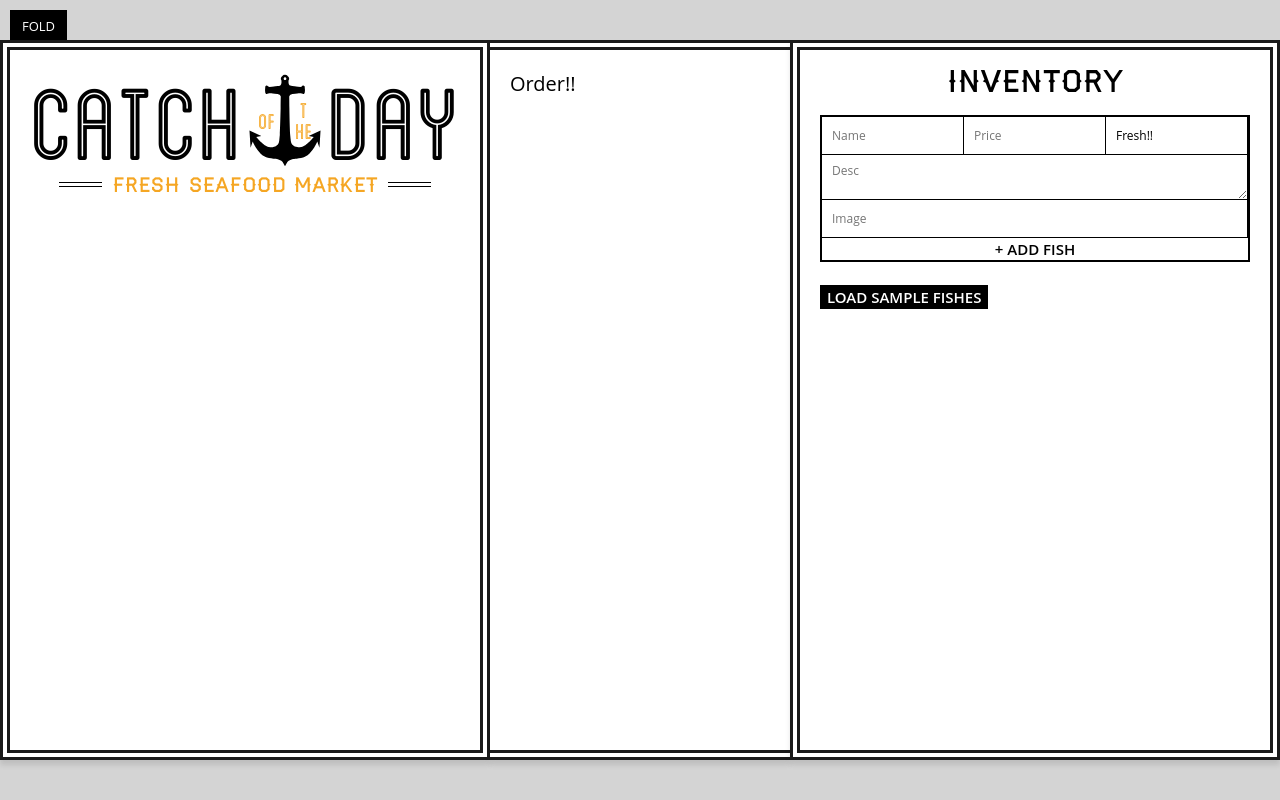
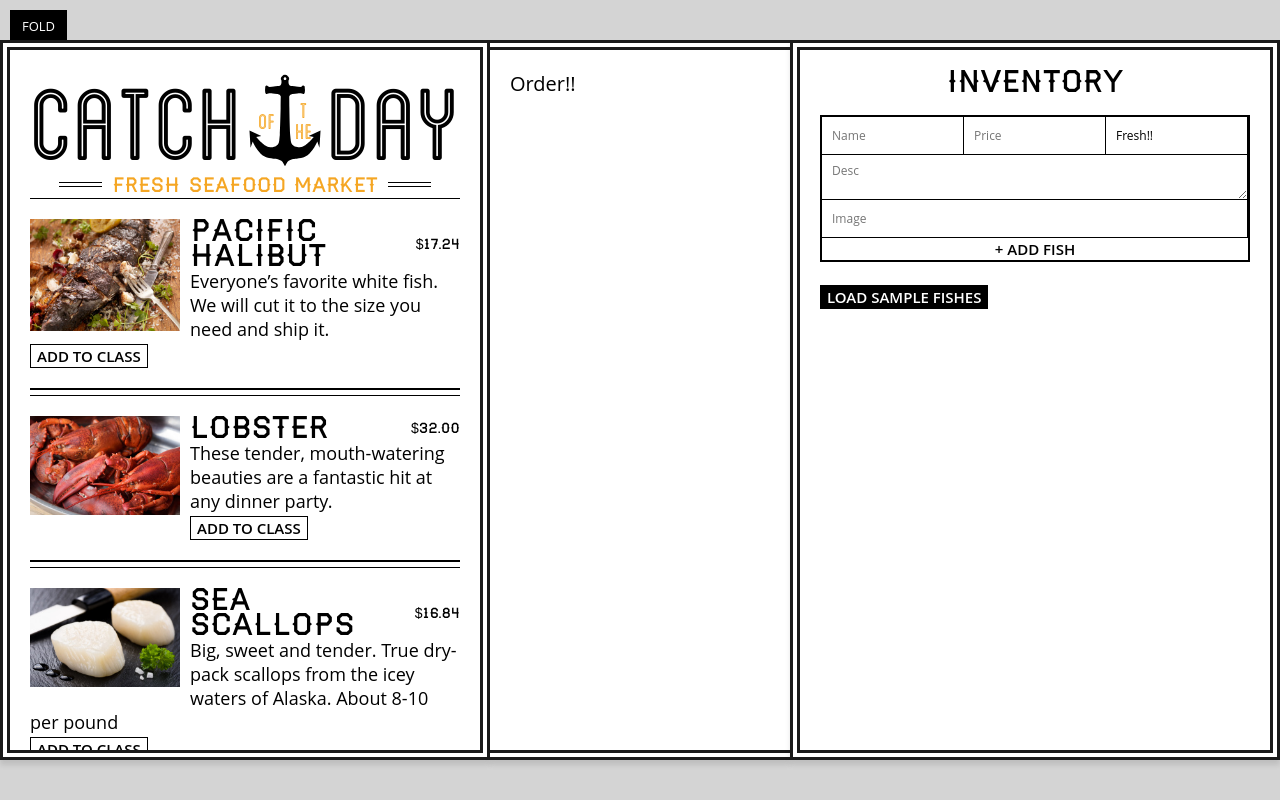
Before and after one commit to pinplengpai/react-learning, a React (Create React App) app in the folder catch-of-the-day/: page /store/1 in a window 1280 px wide. Both pictures are taken after a click on the button "LOAD SAMPLE FISHES". Built offline with nearby package versions, Linux system fonts and the light colour scheme.

Commit message:
displaying state with jsx

```diff
--- a/catch-of-the-day/src/components/App.js
+++ b/catch-of-the-day/src/components/App.js
@@ -3,6 +3,7 @@
 import Order from "./Order";
 import Inventory from "./Inventory";
 import sampleFishes from "../sample-fishes";
+import Fish from "./Fish";
 
 class App extends React.Component {
     state = {
@@ -35,9 +36,14 @@
             <div className="catch-of-the-day">
                 <div className="menu">
                     <Header tagline="Fresh Seafood Market" />
+                    <ul className="fishes">
+                        {Object.keys(this.state.fishes).map(
+                        key => <Fish key={key} details={this.state.fishes[key]}/>)}
+                    </ul>
                 </div>
                 <Order />
-                <Inventory addFish={this.addFish}
+                <Inventory
+                addFish={this.addFish}
                 loadSampleFishes={this.loadSampleFishes }
                 />
             </div>
--- /dev/null
+++ b/catch-of-the-day/src/components/Fish.js
@@ -0,0 +1,24 @@
+import React from 'react';
+import { formatPrice } from '../helpers';
+
+class Fish extends React.Component {
+    render() {
+        // const image = {this.props.details.image};
+        // const name = {this.props.details.name};
+        const { image, name, price, desc, status } = this.props.details; // it will add each variable at the end according to the es6 rule
+        return (
+            <li className="menu-fish">
+                <img src={image} alt={name} />
+                <h3 className="fish-name">{name}
+                    <span class="price">{formatPrice(price)}</span>
+                </h3>
+                <p>{desc}</p>
+                <button>Add to class</button>
+            </li>
+
+
+        );
+    }
+}
+
+export default Fish;
```
